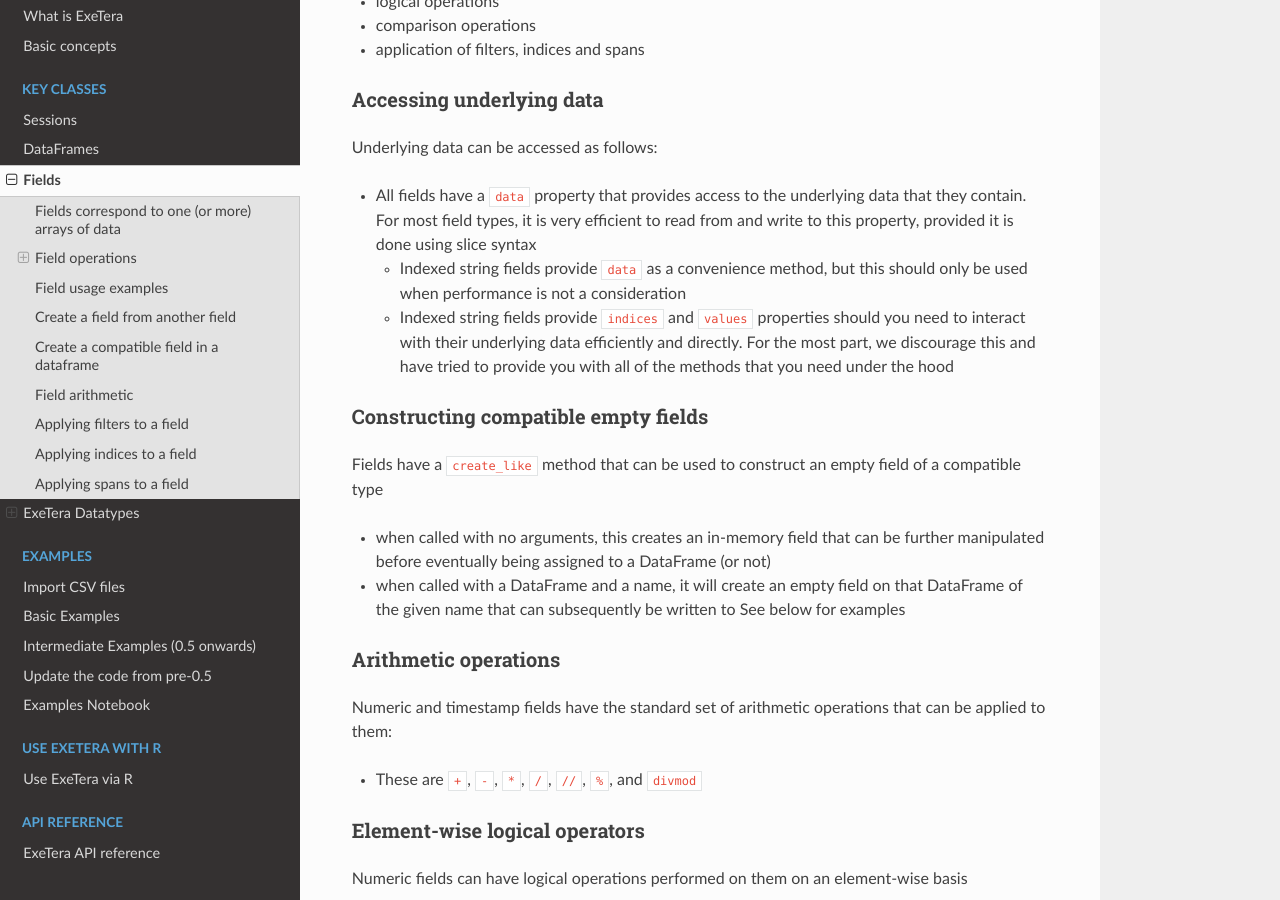
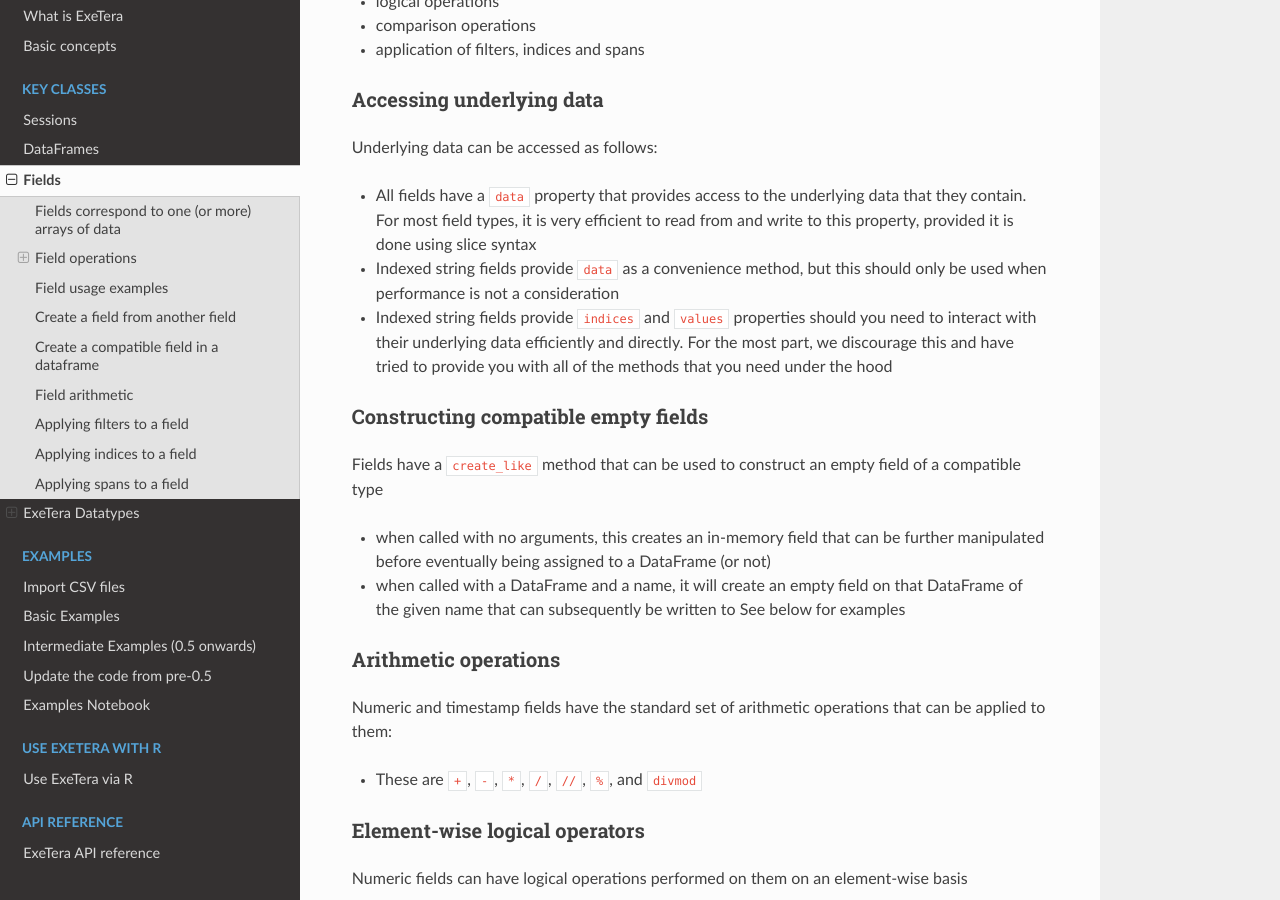
Before and after one commit to KCL-BMEIS/ExeTera, a Sphinx documentation site: the page built from docs/field.md, in a window 1280 px wide and 900 px high, scrolled down 765 px. Built offline with Sphinx 7.4.7 and the Read the Docs theme 2.0.0, drawn with Linux system fonts in a browser that asks for light colours; pages that are not in the unit, such as notebooks, are missing from menus.

Commit message:
formatting on bullet points

```diff
--- a/docs/field.md
+++ b/docs/field.md
@@ -9,41 +9,43 @@
 
 ## Field operations
 Operations on fields can be divided into the following groups:
- * accessing underlying data
- * constructing compatible empty fields
- * arithmetic operations
- * logical operations
- * comparison operations
- * application of filters, indices and spans
+
+ - accessing underlying data
+ - constructing compatible empty fields
+ - arithmetic operations
+ - logical operations
+ - comparison operations
+ - application of filters, indices and spans
 
 ### Accessing underlying data
 
 Underlying data can be accessed as follows:
- * All fields have a `data` property that provides access to the underlying data that they contain. For most field types, it is very efficient to read from and write to this property, provided it is done using slice syntax
-   * Indexed string fields provide `data` as a convenience method, but this should only be used when performance is not a consideration
-   * Indexed string fields provide `indices` and `values` properties should you need to interact with their underlying data efficiently and directly. For the most part, we discourage this and have tried to provide you with all of the methods that you need under the hood
+
+ - All fields have a `data` property that provides access to the underlying data that they contain. For most field types, it is very efficient to read from and write to this property, provided it is done using slice syntax
+ - Indexed string fields provide `data` as a convenience method, but this should only be used when performance is not a consideration
+ - Indexed string fields provide `indices` and `values` properties should you need to interact with their underlying data efficiently and directly. For the most part, we discourage this and have tried to provide you with all of the methods that you need under the hood
 
 ### Constructing compatible empty fields
 
 Fields have a `create_like` method that can be used to construct an empty field of a compatible type
- * when called with no arguments, this creates an in-memory field that can be further manipulated before eventually being assigned to a DataFrame (or not)
- * when called with a DataFrame and a name, it will create an empty field on that DataFrame of the given name that can subsequently be written to
+ - when called with no arguments, this creates an in-memory field that can be further manipulated before eventually being assigned to a DataFrame (or not)
+ - when called with a DataFrame and a name, it will create an empty field on that DataFrame of the given name that can subsequently be written to
 See below for examples
 
 ### Arithmetic operations
 
 Numeric and timestamp fields have the standard set of arithmetic operations that can be applied to them:
- * These are `+`, `-`, `*`, `/`, `//`, `%`, and `divmod`
+ - These are `+`, `-`, `*`, `/`, `//`, `%`, and `divmod`
 
 ### Element-wise logical operators
 
 Numeric fields can have logical operations performed on them on an element-wise basis
- * These are `&`, `|`, `^`
+ - These are `&`, `|`, `^`
 
 ### Comparison operators
 
 Numeric, categorical and timestamp fields have comparison operations that can be applied to them:
- * These are `<`, `<=`, `==`, `|=`, `>=`, `>`
+ - These are `<`, `<=`, `==`, `|=`, `>=`, `>`
 
 
 ## Field usage examples
@@ -149,11 +151,11 @@
 # ExeTera Datatypes
 
 ExeTera makes the following datatypes available for use:
-* Variable length (indexed) strings as `IndexedStringField` objects
-* Fixed-length strings as `FixedStringField` objects
-* Numerical values as `NumericField` objects
-* Categorical values as `CategoricalField` objects
-* DateTime / Date values `TimestampField` objects
+- Variable length (indexed) strings as `IndexedStringField` objects
+- Fixed-length strings as `FixedStringField` objects
+- Numerical values as `NumericField` objects
+- Categorical values as `CategoricalField` objects
+- DateTime / Date values `TimestampField` objects
 
 ## `IndexedStringField`
 
```
Also changed, not shown: docs/basic_concepts.md (+8 -8 lines), docs/basic_examples.md (+4 -3 lines).
